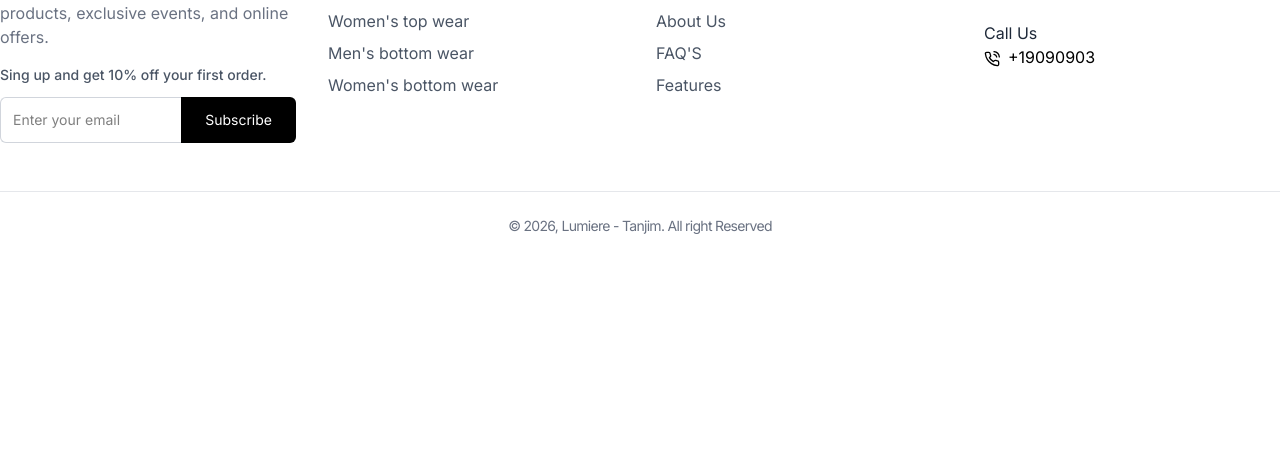
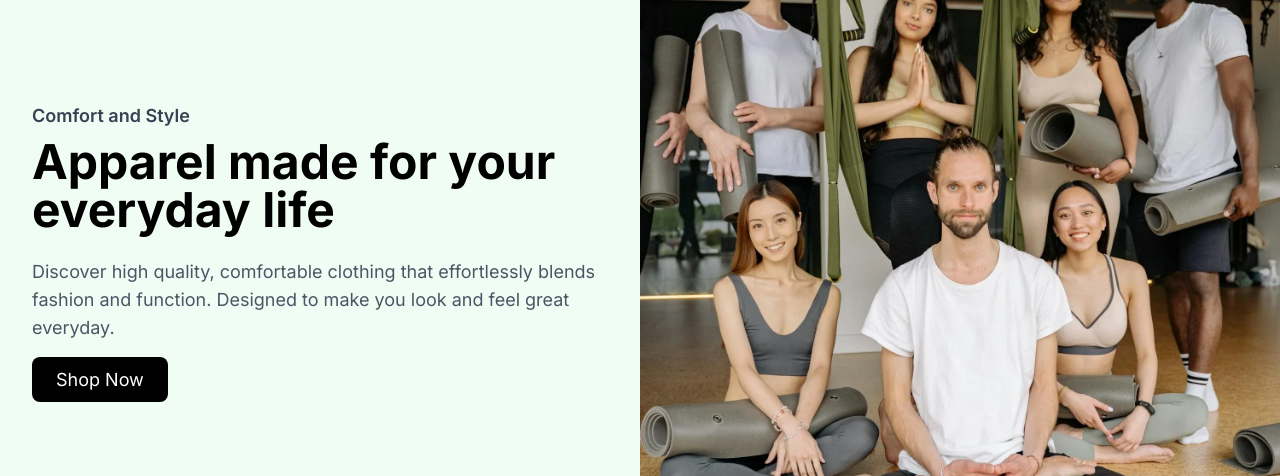
Before and after one commit to tanjimahmmed/e-commerce-mern, a React (Vite) app in the folder frontend/: page / in a window 1280 px wide. Shown: the part 5031-5507 px from the top of the page. Before the commit the page ends 5315 px from the top, so only its background shows below. Built offline with nearby package versions, Linux system fonts and the light colour scheme.

Commit message:
add comfort and style section

```diff
--- /dev/null
+++ b/frontend/src/components/Products/FeaturedCollection.jsx
@@ -0,0 +1,23 @@
+import React from 'react'
+import { Link } from 'react-router'
+import featured from '../../assets/featured.webp';
+
+const FeaturedCollection = () => {
+  return (
+    <section className='py-16 px-4 lg:px-0'>
+        <div className="container mx-auto flex flex-col-reverse lg:flex-row items-center bg-green-50 rounded-3xl">
+            <div className="lg:w-1/2 p-8 text-center lg:text-left">
+                <h2 className='text-lg font-semibold text-gray-700 mb-2'>Comfort and Style</h2>
+                <h2 className='text-4xl lg:text-5xl font-bold mb-6'>Apparel made for your everyday life</h2>
+                <p className='text-lg text-gray-600 mb-6'>Discover high quality, comfortable clothing that effortlessly blends fashion and function. Designed to make you look and feel great everyday.</p>
+                <Link to="/collections/all" className='bg-black text-white px-6 py-3 rounded-lg text-lg hover:bg-gray-800'>Shop Now</Link>
+            </div>
+            <div className="lg:w-1/2">
+                <img src={featured} alt="Featured Collection" className='w-full object-cover lg:rounded-tr-3xl lg:rounded-br-3xl' />
+            </div>
+        </div>
+    </section>
+  )
+}
+
+export default FeaturedCollection
--- a/frontend/src/components/Products/ProductGrid.jsx
+++ b/frontend/src/components/Products/ProductGrid.jsx
@@ -3,7 +3,7 @@
 
 const ProductGrid = ({products}) => {
   return (
-    <div className='grid grid-cols-1 sm:grid-cols-2 lg:grid-cols-4 gap-6'>
+    <div className='grid grid-cols-1 sm:grid-cols-2 lg:grid-cols-4 gap-1'>
         {products.map((product, index) => (
             <Link key={index} to={`/product/${product._id}`} className='block'>
                 <div className="bg-white p-4 rounded-lg">
--- a/frontend/src/pages/Home.jsx
+++ b/frontend/src/pages/Home.jsx
@@ -4,6 +4,7 @@
 import NewArrivals from '../components/Products/NewArrivals'
 import ProductDetails from '../components/Products/ProductDetails'
 import ProductGrid from '../components/Products/ProductGrid'
+import FeaturedCollection from '../components/Products/FeaturedCollection'
 
 const placeholderProducts = [
   {
@@ -69,6 +70,7 @@
           <h2 className='text-3xl text-center font-bold mb-4'>Top Wears For Women</h2>
           <ProductGrid products={placeholderProducts}/>
         </div>
+        <FeaturedCollection/>
     </div>
   )
 }
```
